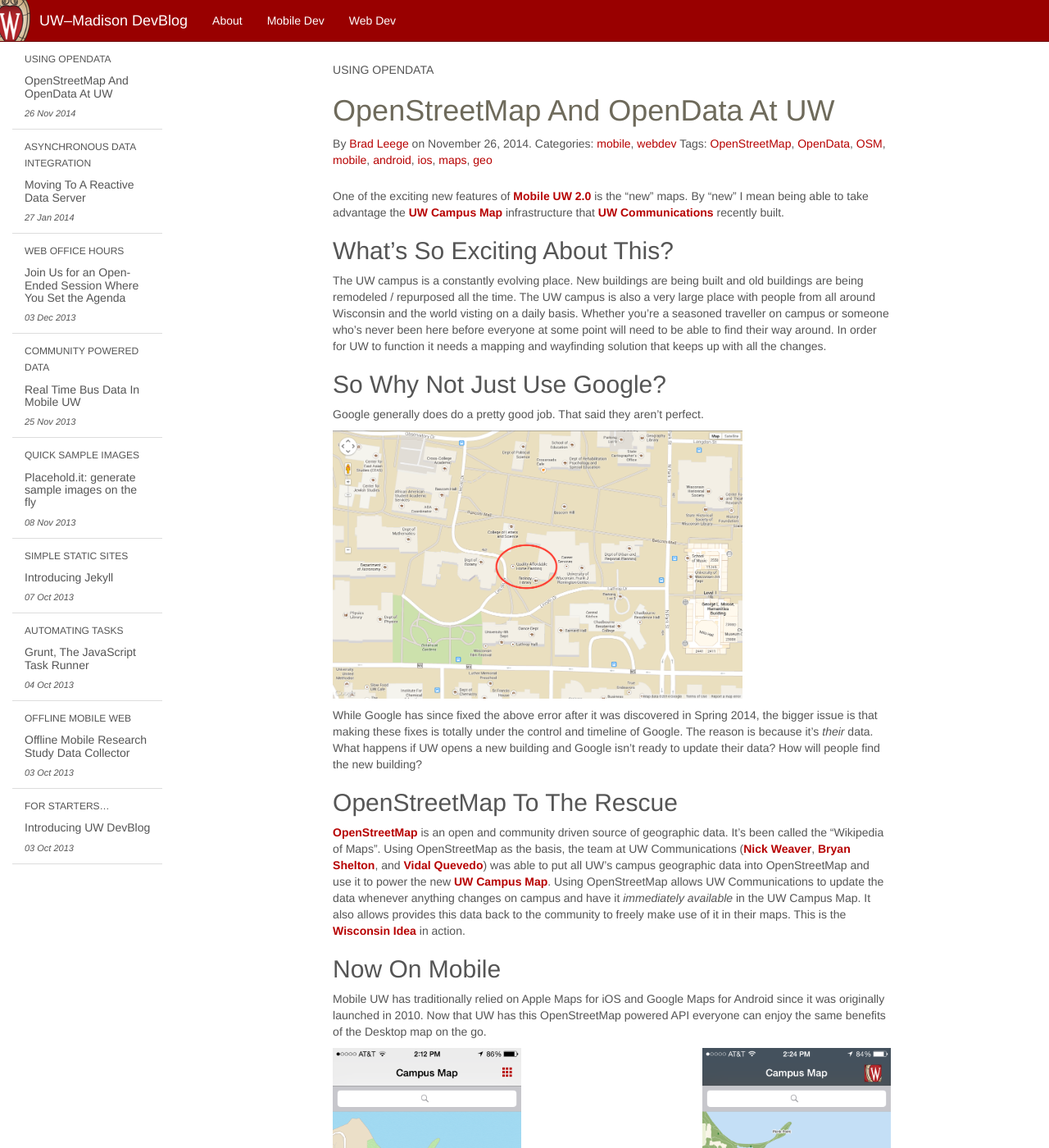
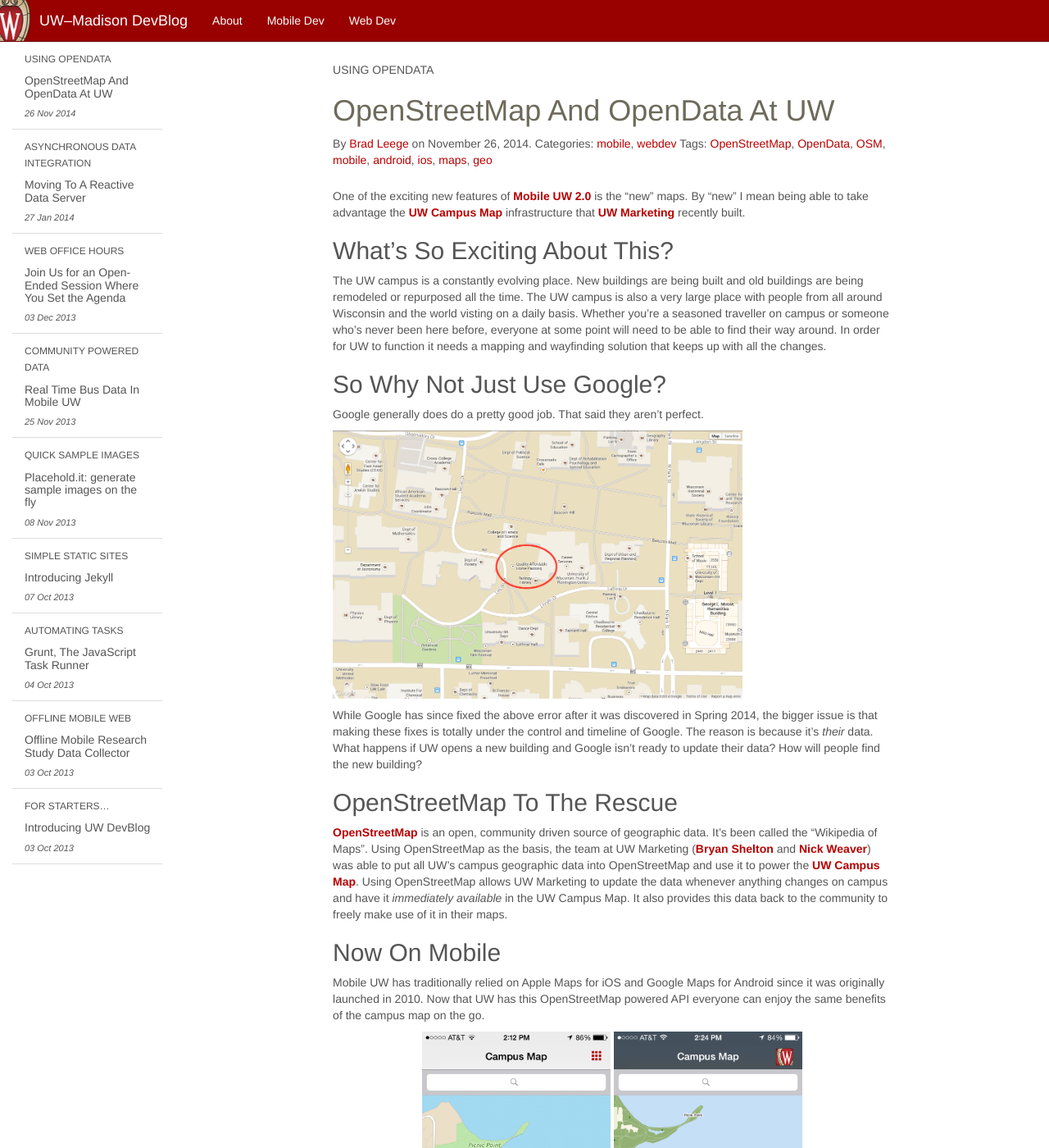
Before and after one commit to UWMadisonUcomm/devblog, a Jekyll site: the page built from _posts/2014-11-26-openstreetmap-opendata.markdown, in a window 1280 px wide and 1400 px high. Shown: the whole window at 82% size. Built offline with Jekyll 4.4.1, drawn with Linux system fonts in a browser that asks for light colours; nearby versions of some CDN libraries; Markdown is read by kramdown in place of the engine named in the settings; comment, search, counter and statistics services are not loaded.

Commit message:
Edit Open Street Map post

```diff
--- a/_posts/2014-11-26-openstreetmap-opendata.markdown
+++ b/_posts/2014-11-26-openstreetmap-opendata.markdown
@@ -8,10 +8,10 @@
 lede: "Using OpenData"
 ---
 
-One of the exciting new features of [Mobile UW 2.0](http://mobile.wisc.edu) is the "new" maps.  By "new" I mean being able to take advantage the [UW Campus Map](http://www.map.wisc.edu) infrastructure that [UW Communications](http://uc.wisc.edu) recently built.
+One of the exciting new features of [Mobile UW 2.0](http://mobile.wisc.edu) is the "new" maps.  By "new" I mean being able to take advantage the [UW Campus Map](http://www.map.wisc.edu) infrastructure that [UW Marketing](http://umark.wisc.edu) recently built.
 
 ## What's So Exciting About This?
-The UW campus is a constantly evolving place.  New buildings are being built and old buildings are being remodeled / repurposed all the time.  The UW campus is also a very large place with people from all around Wisconsin and the world visting on a daily basis.  Whether you're a seasoned traveller on campus or someone who's never been here before everyone at some point will need to be able to find their way around.  In order for UW to function it needs a mapping and wayfinding solution that keeps up with all the changes.
+The UW campus is a constantly evolving place.  New buildings are being built and old buildings are being remodeled or repurposed all the time.  The UW campus is also a very large place with people from all around Wisconsin and the world visting on a daily basis.  Whether you're a seasoned traveller on campus or someone who's never been here before, everyone at some point will need to be able to find their way around.  In order for UW to function it needs a mapping and wayfinding solution that keeps up with all the changes.
 
 ## So Why Not Just Use Google?
 Google generally does do a pretty good job.  That said they aren't perfect.
@@ -21,20 +21,20 @@
 While Google has since fixed the above error after it was discovered in Spring 2014, the bigger issue is that making these fixes is totally under the control and timeline of Google.  The reason is because it's *their* data.  What happens if UW opens a new building and Google isn't ready to update their data?  How will people find the new building?
 
 ## OpenStreetMap To The Rescue
-[OpenStreetMap](http://www.openstreetmap.org/) is an open and community driven source of geographic data.  It's been called the "Wikipedia of Maps".  Using OpenStreetMap as the basis, the team at UW Communications ([Nick Weaver](https://twitter.com/nickweaver), [Bryan Shelton](https://twitter.com/bshelton229), and [Vidal Quevedo](https://twitter.com/VidalQuevedo)) was able to put all UW's campus geographic data into OpenStreetMap and use it to power the new [UW Campus Map](http://www.map.wisc.edu).  Using OpenStreetMap allows UW Communications to update the data whenever anything changes on campus and have it *immediately available* in the UW Campus Map.  It also allows provides this data back to the community to freely make use of it in their maps.  This is the [Wisconsin Idea](http://wisconsinidea.wisc.edu) in action.
+[OpenStreetMap](http://www.openstreetmap.org/) is an open, community driven source of geographic data.  It's been called the "Wikipedia of Maps".  Using OpenStreetMap as the basis, the team at UW Marketing ([Bryan Shelton](https://twitter.com/bshelton229) and [Nick Weaver](https://twitter.com/nickweaver)) was able to put all UW's campus geographic data into OpenStreetMap and use it to power the [UW Campus Map](http://map.wisc.edu).  Using OpenStreetMap allows UW Marketing to update the data whenever anything changes on campus and have it *immediately available* in the UW Campus Map. It also provides this data back to the community to freely make use of it in their maps.
 
 ## Now On Mobile
-Mobile UW has traditionally relied on Apple Maps for iOS and Google Maps for Android since it was originally launched in 2010.  Now that UW has this OpenStreetMap powered API everyone can enjoy the same benefits of the Desktop map on the go.
+Mobile UW has traditionally relied on Apple Maps for iOS and Google Maps for Android since it was originally launched in 2010.  Now that UW has this OpenStreetMap powered API everyone can enjoy the same benefits of the campus map on the go.
 
-<div>
-	<a href="/img/posts/2014-11-26-openstreetmap-opendata/20141126-mobileuw-original-map-ios.png" target="_blank"><img src="/img/posts/2014-11-26-openstreetmap-opendata/20141126-mobileuw-original-map-ios.png" width="230" align="left"></a>
-	<a href="/img/posts/2014-11-26-openstreetmap-opendata/20141126-mobileuw-new-map-ios.png" target="_blank"><img src="/img/posts/2014-11-26-openstreetmap-opendata/20141126-mobileuw-new-map-ios.png" width="230" align="right"></a>
+<div align="center">
+	<a href="/img/posts/2014-11-26-openstreetmap-opendata/20141126-mobileuw-original-map-ios.png" target="_blank"><img src="/img/posts/2014-11-26-openstreetmap-opendata/20141126-mobileuw-original-map-ios.png" width="230" ></a>
+	<a href="/img/posts/2014-11-26-openstreetmap-opendata/20141126-mobileuw-new-map-ios.png" target="_blank"><img src="/img/posts/2014-11-26-openstreetmap-opendata/20141126-mobileuw-new-map-ios.png" width="230"></a>
 </div>
 
 <br clear="all"/>
-<div>
-	<a href="/img/posts/2014-11-26-openstreetmap-opendata/20141126-mobileuw-original-map-android.png" target="_blank"><img src="/img/posts/2014-11-26-openstreetmap-opendata/20141126-mobileuw-original-map-android.png" width="230" align="left"></a>
-	<a href="/img/posts/2014-11-26-openstreetmap-opendata/20141126-mobileuw-new-map-android.png" target="_blank"><img src="/img/posts/2014-11-26-openstreetmap-opendata/20141126-mobileuw-new-map-android.png" width="230" align="right"></a>
+<div align="center">
+	<a href="/img/posts/2014-11-26-openstreetmap-opendata/20141126-mobileuw-original-map-android.png" target="_blank"><img src="/img/posts/2014-11-26-openstreetmap-opendata/20141126-mobileuw-original-map-android.png" width="230"></a>
+	<a href="/img/posts/2014-11-26-openstreetmap-opendata/20141126-mobileuw-new-map-android.png" target="_blank"><img src="/img/posts/2014-11-26-openstreetmap-opendata/20141126-mobileuw-new-map-android.png" width="230"></a>
 </div>
 
 <br clear="all"/>
```
